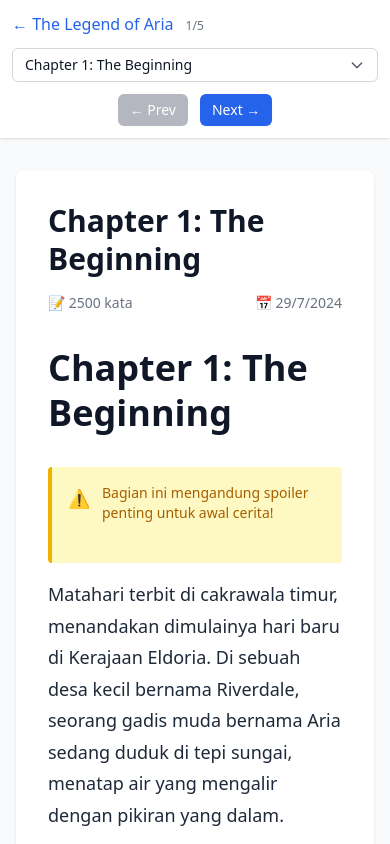
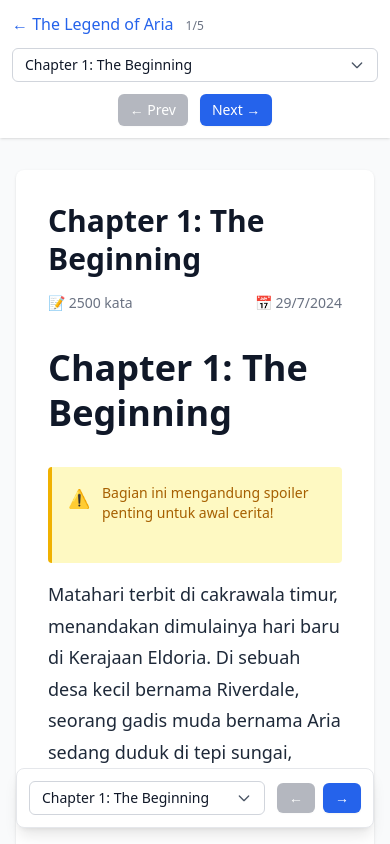
Before and after one commit to muhammad-zainal-muttaqin/novel-vercel, a Next.js app: page /novel/the-legend-of-aria/chapter-1 in a window 390 px wide. Shown: the top 844 px of the page. Built offline with nearby package versions, Linux system fonts and the light colour scheme.

Commit message:
Better mobile UX: non-sticky header + floating navigation

```diff
--- a/src/app/novel/[slug]/[chapter]/page.tsx
+++ b/src/app/novel/[slug]/[chapter]/page.tsx
@@ -94,7 +94,7 @@ export default async function ChapterPage({ params }: PageProps) {
   return (
     <div className="min-h-screen bg-gray-50">
       {/* Header dengan Navigasi Compact */}
-      <header className="bg-white shadow-sm sticky top-0 z-10">
+      <header className="bg-white shadow-sm lg:sticky lg:top-0 z-10">
         <div className="max-w-4xl mx-auto px-3 sm:px-6 lg:px-8">
           {/* Mobile Layout */}
           <div className="block lg:hidden py-3">
@@ -244,6 +244,65 @@ export default async function ChapterPage({ params }: PageProps) {
           </Button>
         </div>
       </main>
+
+      {/* Floating Mobile Navigation - Only visible on mobile */}
+      <div className="lg:hidden fixed bottom-4 left-4 right-4 z-20">
+        <div className="bg-white rounded-lg shadow-lg border border-gray-200 p-3">
+          <div className="flex items-center justify-between">
+            {/* Chapter Dropdown - Compact */}
+            <div className="flex-1 mr-3">
+              <ChapterDropdown
+                chapters={novel.metadata.chapters}
+                currentChapter={chapter}
+                novelSlug={slug}
+              />
+            </div>
+
+            {/* Navigation Buttons - Compact */}
+            <div className="flex gap-2">
+              {prevChapter ? (
+                <Button
+                  href={`/novel/${slug}/${prevChapter.slug}`}
+                  variant="secondary"
+                  size="sm"
+                  className="px-3 py-2 text-xs"
+                >
+                  ←
+                </Button>
+              ) : (
+                <Button
+                  disabled={true}
+                  variant="secondary"
+                  size="sm"
+                  className="px-3 py-2 text-xs opacity-50"
+                >
+                  ←
+                </Button>
+              )}
+
+              {nextChapter ? (
+                <Button
+                  href={`/novel/${slug}/${nextChapter.slug}`}
+                  variant="primary"
+                  size="sm"
+                  className="px-3 py-2 text-xs"
+                >
+                  →
+                </Button>
+              ) : (
+                <Button
+                  disabled={true}
+                  variant="primary"
+                  size="sm"
+                  className="px-3 py-2 text-xs opacity-50"
+                >
+                  →
+                </Button>
+              )}
+            </div>
+          </div>
+        </div>
+      </div>
     </div>
   );
 }
```
